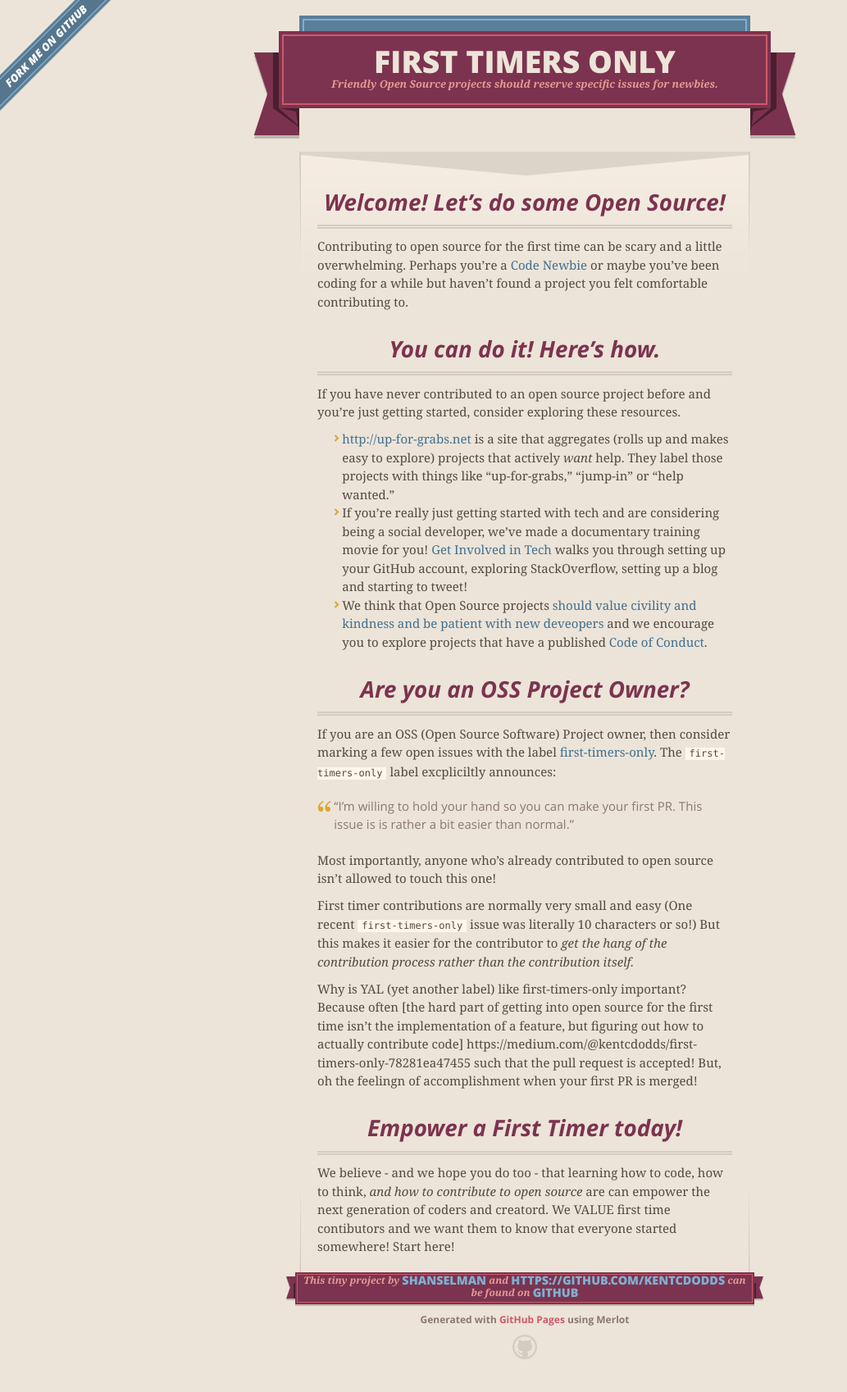
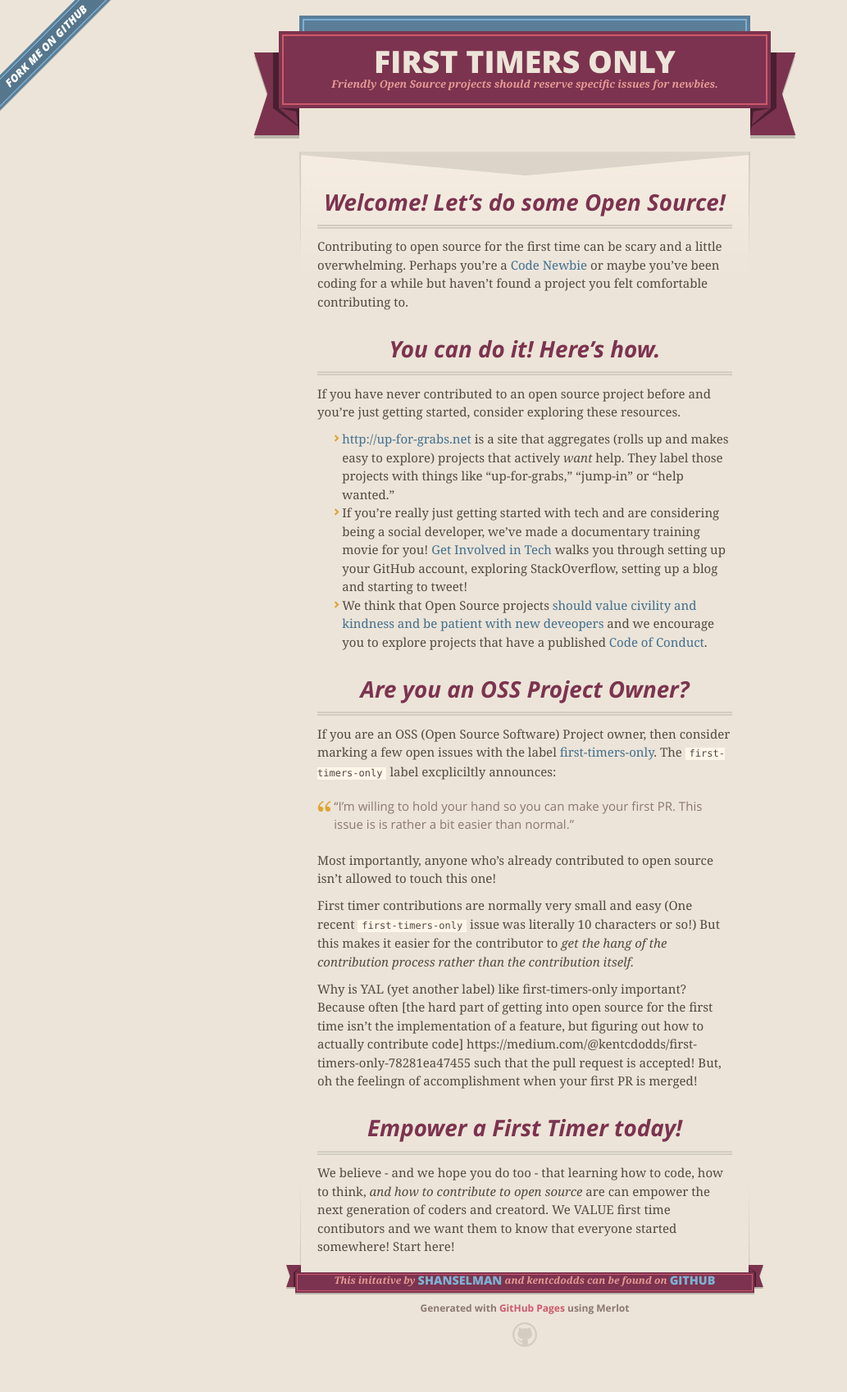
Before and after one commit to shanselman/firsttimersonly, a Jekyll site: the page built from index.md, in a window 1280 px wide. Shown: the whole page at 82% size, without its empty margins (0-1033 px from the left). Built offline with Jekyll 4.4.1, drawn with Linux system fonts in a browser that asks for light colours; nearby versions of some CDN libraries; Markdown is read by kramdown in place of the engine named in the settings.

Commit message:
Update index.html

```diff
--- a/_layouts/index.html
+++ b/_layouts/index.html
@@ -52,7 +52,7 @@
       <footer>
         <span class="ribbon-outer">
           <span class="ribbon-inner">
-            <p>This tiny project by <a href="https://github.com/shanselman">shanselman</a> and <a href="https://github.com/kentcdodds">https://github.com/kentcdodds</a> can be found on <a href="https://github.com/shanselman/firsttimersonly">GitHub</a></p>
+            <p>This initative by <a href="https://github.com/shanselman">shanselman</a> and <a href="https://github.com/kentcdodds"></a>kentcdodds</a> can be found on <a href="https://github.com/shanselman/firsttimersonly">GitHub</a></p>
           </span>
           <span class="left-tail"></span>
           <span class="right-tail"></span>
```
